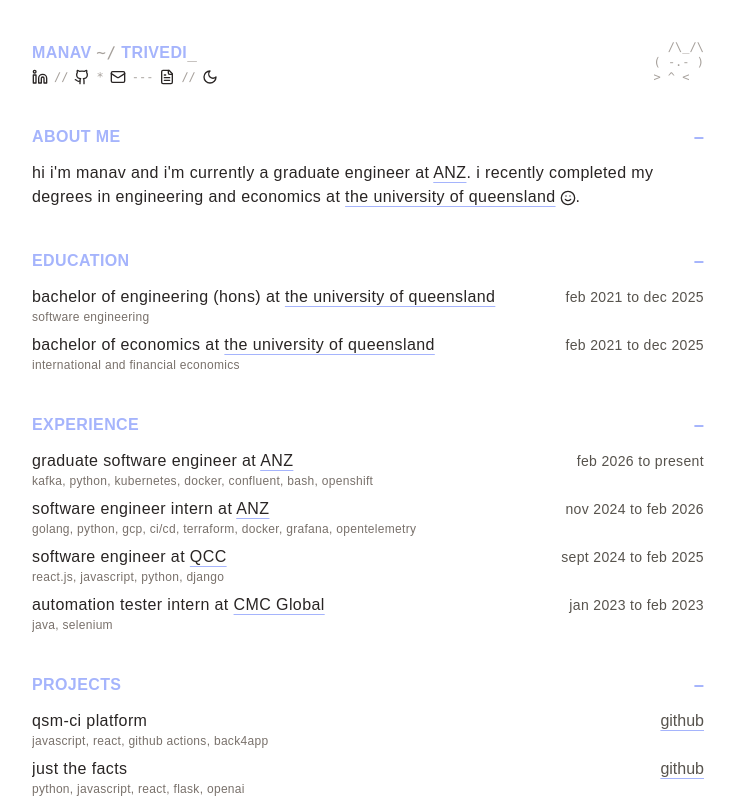
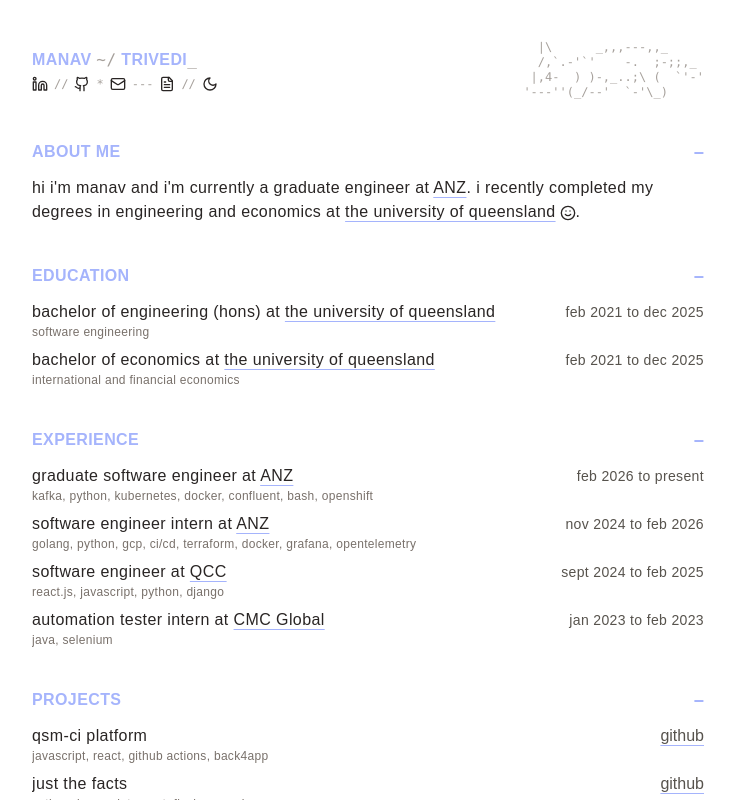
Before and after one commit to ManavTriv/personal-website, a React (Vite) app: page / in a window 1280 px wide. Shown: the top 800 px of the page, without its empty margins (272-1007 px from the left). Built offline with nearby package versions, Linux system fonts and the light colour scheme; a web font is replaced by a local one.

Commit message:
added new ascii cat

```diff
--- a/src/components/Overview.jsx
+++ b/src/components/Overview.jsx
@@ -26,42 +26,24 @@
 
 const separators = ["//", "*", "---", "~", "//"];
 
-const asciiFrames = [
-  `  /\\_/\\
- ( o.o )
-  > ^ <  `,
-  `  /\\_/\\
- ( -.- )
-  > ^ <  `,
-  `  /\\_/\\
- ( ^.^ )
-  > ^ <  `,
-  `  /\\_/\\
- ( o.o )
-  > ~ <  `,
-];
+const cat = [
+  "   |\\      _,,,---,,_",
+  "   /,`.-'`'    -.  ;-;;,_",
+  "  |,4-  ) )-,_..;\\ (  `'-'",
+  " '---''(_/--'  `-'\\_)",
+].join("\n");
 
 const Overview = () => {
   const { theme, toggleTheme } = useColor();
-  const [frame, setFrame] = useState(0);
   const [cursorVisible, setCursorVisible] = useState(true);
 
   useEffect(() => {
-    const id = setInterval(() => {
-      setFrame((prev) => (prev + 1) % asciiFrames.length);
-    }, 600);
-    return () => clearInterval(id);
-  }, []);
-
-  useEffect(() => {
-    const id = setInterval(() => {
-      setCursorVisible((prev) => !prev);
-    }, 530);
+    const id = setInterval(() => setCursorVisible((prev) => !prev), 530);
     return () => clearInterval(id);
   }, []);
 
   return (
-    <div className="flex flex-row justify-between items-center w-full">
+    <div className="flex flex-col sm:flex-row sm:justify-between sm:items-center w-full gap-4 sm:gap-0">
       <div className="flex flex-col gap-1">
         <p className="font-secondary text-sm sm:text-base font-semibold tracking-wide text-accent hover:opacity-80 cursor-pointer">
           MANAV{" "}
@@ -109,8 +91,8 @@
         </div>
       </div>
 
-      <pre className="font-mono text-xs leading-tight text-stone-400 dark:text-stone-500 select-none text-right">
-        {asciiFrames[frame]}
+      <pre className="font-mono text-xs leading-tight text-stone-400 dark:text-stone-500 select-none">
+        {cat}
       </pre>
     </div>
   );
```
